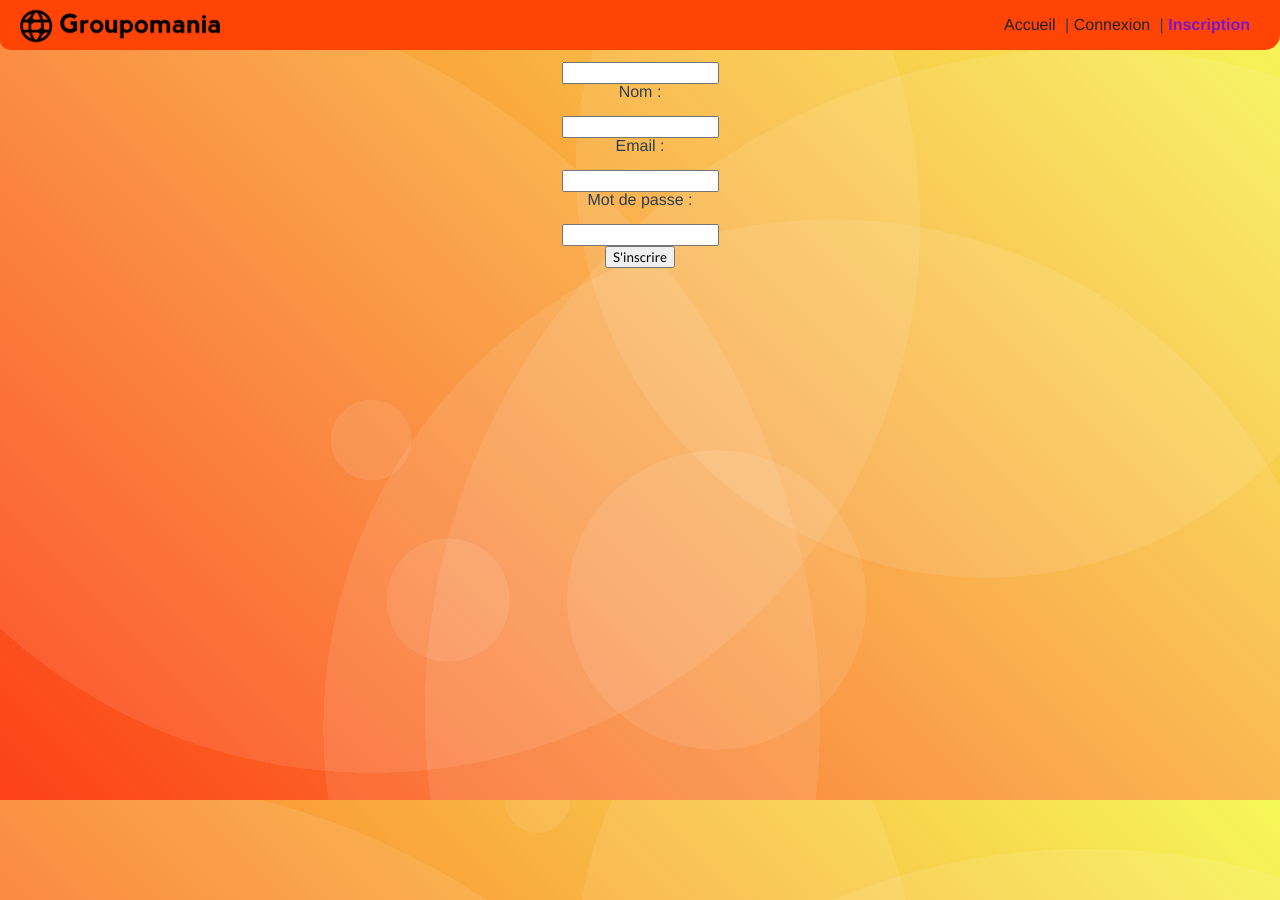
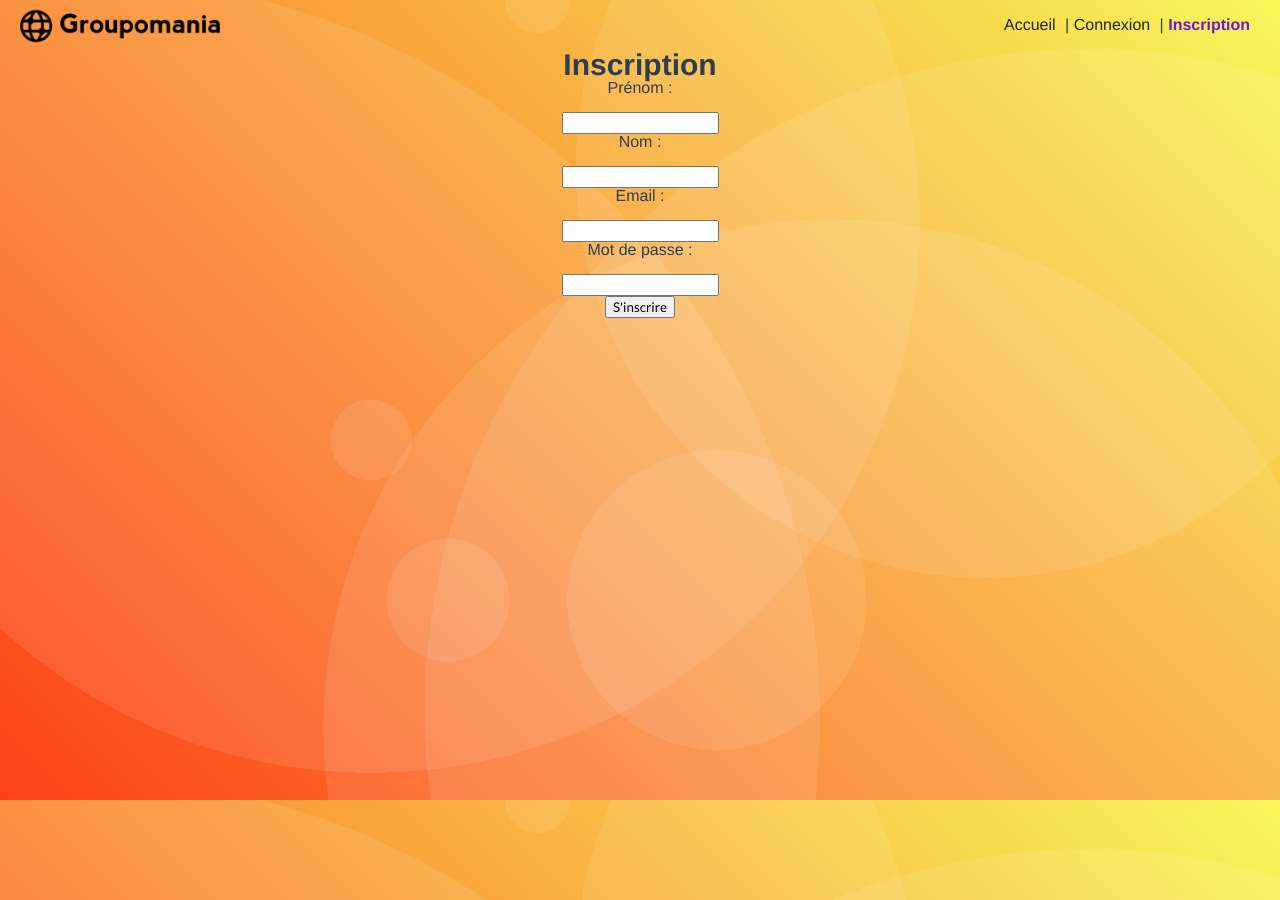
Before and after one commit to Nono-Le-Robot/TP07_Creez_un_reseau_social_d-entreprise, a Vue app in the folder front/: page /auth/register in a window 1280 px wide. Built offline with nearby package versions, Linux system fonts and the light colour scheme.

Commit message:
suppression des top-nav dans tout les fichiers et ajout d'une seul top nav

```diff
--- a/front/src/App.vue
+++ b/front/src/App.vue
@@ -1,15 +1,60 @@
 <template>
   <div id="App">
     <link rel="icon" href="./assets/logo.png" />
-    <router-view />
+
+
+<div id="top-nav">
+      <router-link to="/">
+        <img id="logo" src="./assets/logo.png" alt="Photo du logo de groupomania, représentant une planéte en line-art" />
+      </router-link>
+      <nav v-if="logged === true">
+        <router-link to="/">Accueil</router-link> |
+        <router-link to="/account">Mon compte</router-link> |
+        <router-link to="/auth/login" @click="disconnectUser()">Deconnexion</router-link>
+      </nav>
+        <nav v-else>
+        <router-link to="/">Accueil</router-link> |
+        <router-link to="/auth/login">Connexion</router-link> |
+        <router-link to="/auth/register">Inscription</router-link>
+      </nav>
+    </div>
+
+
+  <router-view />
+
+
+
   </div>
 </template>
 
 <script>
+import axios from "axios";
 export default {
   name: "App",
-  components: {},
-};
+  methods: {
+    disconnectUser() {
+      document.cookie = "jwt=;max-age=0";
+      this.logged = false;
+    },
+  },
+   data(){
+    return{
+      logged:false
+    }
+  },
+  mounted(){
+    const token = document.cookie.slice(4)
+    if(token){
+      axios.get(`http://localhost:5000/jwtid/${token}`)
+      .then((user) => {
+        axios.get(`http://localhost:5000/api/user/${user.data}`)
+        .then((infosUser) => this.logged=true)
+        .catch()
+      })
+      .catch()
+    }
+  }
+}
 </script>
 
 <style lang="scss">
@@ -100,17 +145,11 @@ html {
 }
 
 #top-nav {
-  background-color: rgb(255, 68, 6);
   display: flex;
   justify-content: space-between;
   align-items: center;
   height: 50px;
-  width: 100%;
-  border-radius: 0px 0px 15px 10px;
-  margin-bottom: 30px;
-  position: fixed;
-  top:0;
-  z-index: 999;
+
 
 
 }
--- a/front/src/views/Account.vue
+++ b/front/src/views/Account.vue
@@ -1,21 +1,5 @@
 <template>
   <div>
-    <div id="top-nav">
-      <router-link to="/">
-        <img id="logo" src="../assets/logo.png"
-          alt="Photo du logo de groupomania, représentant une planéte en line-art" />
-      </router-link>
-      <nav v-if="logged === false">
-        <router-link to="/">Accueil</router-link> |
-        <router-link to="/auth/login">Connexion</router-link> |
-        <router-link to="/auth/register">Inscription</router-link>
-      </nav>
-      <nav v-if="logged === true">
-        <router-link to="/">Accueil</router-link> |
-        <router-link to="/account">Mon compte</router-link> |
-        <router-link to="/auth/login" v-on:click="disconnectUser()">Deconnexion</router-link>
-      </nav>
-    </div>
     <div id="userInfos">
         <br>
         <h1>Mon compte</h1>
@@ -62,9 +46,47 @@ export default {
         formData.append('file', imgPictureEdit.files[0])
         axios.put(`http://localhost:5000/api/user/${this.connectedId}`,formData)
         .then(() => {
+
+
+          //ici il faut regarder tout les tableau avec for, et quand un ID est le meme que l'user
+          // il faut prendre le lien de sa nouvelle photo de profil et la modifier tout les posts
+
+
+
+
+
+
+
+
+
+
+
           window.location.reload()
         })
         .catch()
+
+
+
+
+
+
+
+
+
+
+
+
+
+
+
+
+
+
+
+
+
+
+
 
     },
     disconnectUser() {
--- a/front/src/views/Home.vue
+++ b/front/src/views/Home.vue
@@ -1,21 +1,4 @@
 <template>
-  <div>
-    <div id="top-nav">
-      <router-link to="/">
-        <img id="logo" src="../assets/logo.png" alt="Photo du logo de groupomania, représentant une planéte en line-art" />
-      </router-link>
-      <nav v-if="logged === false">
-        <router-link to="/">Accueil</router-link> |
-        <router-link to="/auth/login">Connexion</router-link> |
-        <router-link to="/auth/register">Inscription</router-link>
-      </nav>
-      <nav v-if="logged === true">
-        <router-link to="/">Accueil</router-link> |
-        <router-link to="/account">Mon compte</router-link> |
-        <router-link to="/auth/login" @click="disconnectUser()">Deconnexion</router-link>
-      </nav>
-    </div>
-      </div>
     <div id="createNewPost">
       <form id="newPost" v-if="logged === true" enctype="multipart/form-data" v-on:submit.prevent="onSubmit" action="newPost" >
         <br>
@@ -27,7 +10,7 @@
       </form>
     </div>
     <br>
-  <p v-if="logged === false">Veuillez vous connecter</p>
+  <p id='p-not-connected' v-if="logged === false">Veuillez vous connecter</p>
 
 <!-- Faire en sorte de remplir les champs par lancienne valeur si l'utilisateur ne met pasq de Photo
 ex : text mais pas de photo, garder l'ancienne
@@ -248,7 +231,8 @@ export default {
       .catch((err) => {
         document.cookie = "jwt=;max-age=0";
         this.logged = false;
-        posts.innerHTML += `<p> veuillez vous connecter<p>`;
+        const posts = document.querySelector('#p-not-connected')
+        posts.textContent = `veuillez vous connecter`;
       });
   },
 } ;
@@ -337,7 +321,7 @@ export default {
   text-align: center;
 }
 .fa-heart {
-  transition: 1s;
+  transition: 0.4s;
 
     width: 20px;
   background-color: rgb(244, 128, 255);
@@ -352,7 +336,7 @@ export default {
   }
 }
 .fa-thumbs-up{
-  transition: 1s;
+  transition: 0.4s;
      width: 20px;
   background-color: rgb(130, 242, 255);
   padding: 10px;
--- a/front/src/views/Login.vue
+++ b/front/src/views/Login.vue
@@ -1,6 +1,5 @@
 <template>
   <div>
-    <topNav/>
     <h1>Connexion</h1>
     <label for="register"></label>
     <form v-on:submit.prevent="onSubmit" action="register">
@@ -20,13 +19,9 @@
 
 <script>
 import axios from "axios";
-import topNav from '@/components/LinkNav.vue'
+
 
 export default {
-  components:
-    {
-    topNav
-    },
   data() {
     return {
       email: "",
--- a/front/src/views/Register.vue
+++ b/front/src/views/Register.vue
@@ -1,19 +1,5 @@
 <template>
   <div>
-    <div id="top-nav">
-      <router-link to="/">
-        <img
-          id="logo"
-          src="../assets/logo.png"
-          alt="Photo du logo de groupomania, représentant une planéte en line-art"
-        />
-      </router-link>
-      <nav>
-        <router-link to="/">Accueil</router-link> |
-        <router-link to="/auth/login">Connexion</router-link> |
-        <router-link to="/auth/register">Inscription</router-link>
-      </nav>
-    </div>
     <h1>Inscription</h1>
     <label for="register"></label>
     <form v-on:submit.prevent="onSubmit" action="register">
```
Also changed, not shown: 1 other file (tests, documents, lock files or other folders).
